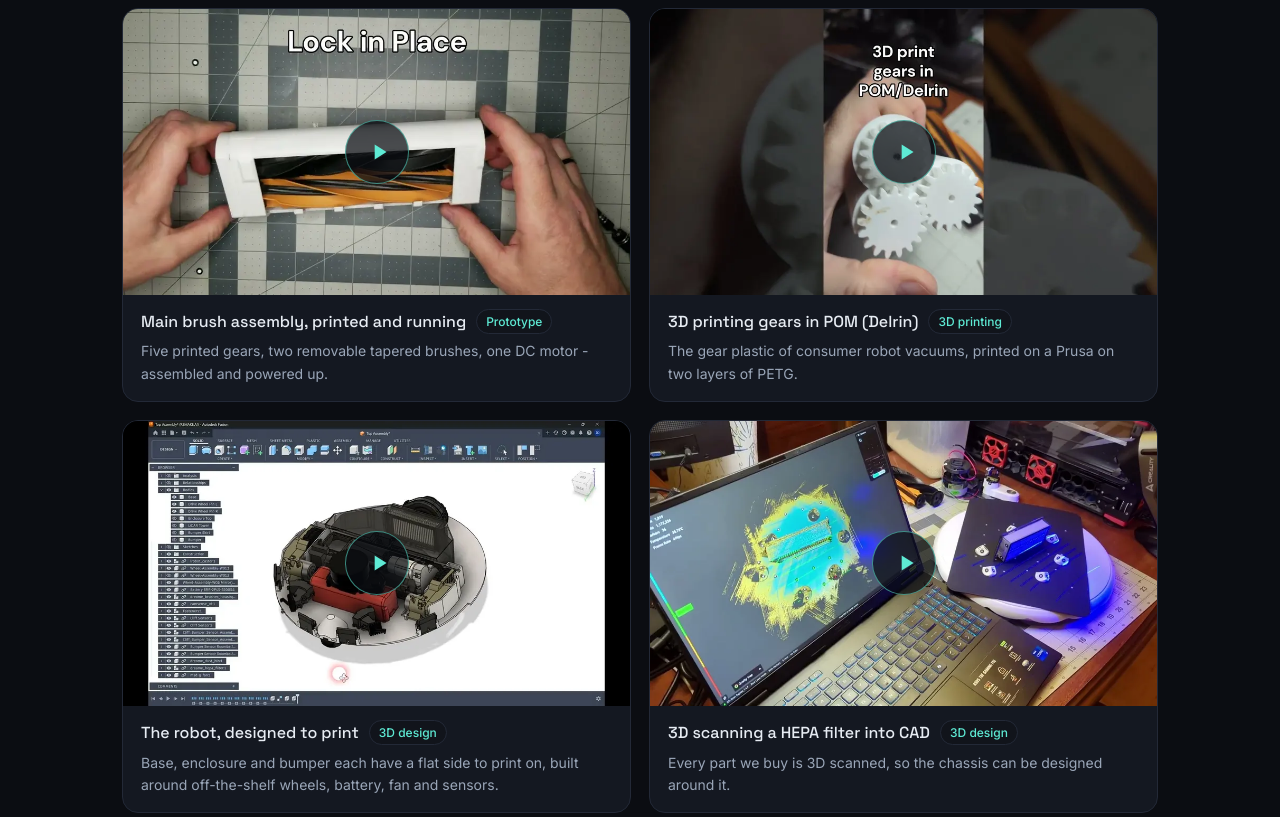
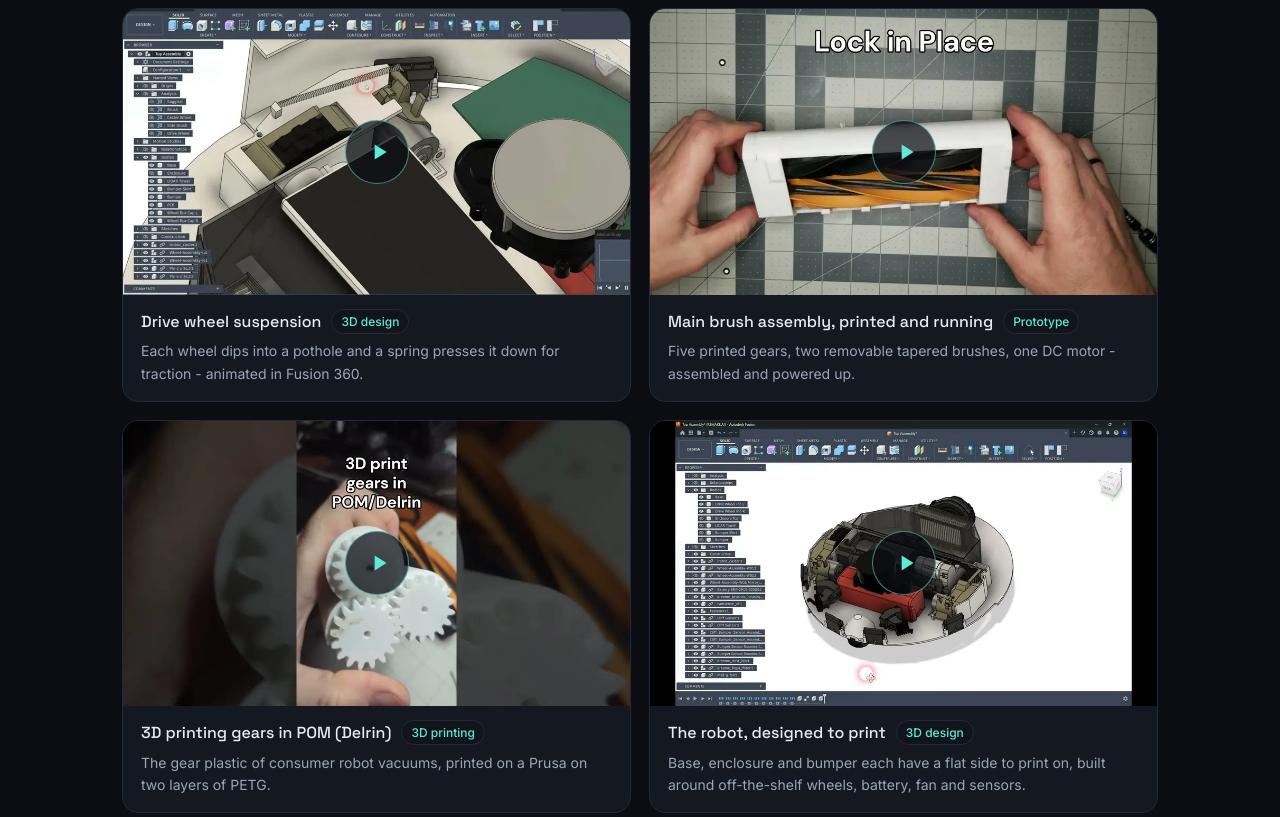
Before and after one commit to oomwoo/oomwoo.github.io, a plain HTML site: page index.html in a window 1280 px wide. Shown: the part 960-1777 px from the top of the page. Drawn offline with Linux system fonts and the light colour scheme.

Commit message:
Landing: drive wheel suspension video leads the showcase; HEPA scan clip retired
Co-Authored-By: Claude Opus 5.5 <noreply@anthropic.com>

```diff
--- a/index.html
+++ b/index.html
@@ -306,6 +306,16 @@
     </div>
     <div class="vids">
       <figure class="vid">
+        <a class="vid-frame" href="https://youtu.be/QjtV0GHJxo4" data-yt="QjtV0GHJxo4" aria-label="Play video: Drive wheel suspension">
+          <img src="assets/video/QjtV0GHJxo4.webp" width="960" height="540" loading="lazy" alt="">
+          <span class="vid-play"><svg viewBox="0 0 24 24" aria-hidden="true"><path d="M8 5v14l11-7z"/></svg></span>
+        </a>
+        <figcaption>
+          <div class="vid-title">Drive wheel suspension <span class="vid-tag">3D design</span></div>
+          <p>Each wheel dips into a pothole and a spring presses it down for traction - animated in Fusion 360.</p>
+        </figcaption>
+      </figure>
+      <figure class="vid">
         <a class="vid-frame" href="https://youtu.be/Dr4NI3pgq-E" data-yt="Dr4NI3pgq-E" aria-label="Play video: Main brush assembly, printed and running">
           <img src="assets/video/Dr4NI3pgq-E.webp" width="960" height="540" loading="lazy" alt="">
           <span class="vid-play"><svg viewBox="0 0 24 24" aria-hidden="true"><path d="M8 5v14l11-7z"/></svg></span>
@@ -333,16 +343,6 @@
         <figcaption>
           <div class="vid-title">The robot, designed to print <span class="vid-tag">3D design</span></div>
           <p>Base, enclosure and bumper each have a flat side to print on, built around off-the-shelf wheels, battery, fan and sensors.</p>
-        </figcaption>
-      </figure>
-      <figure class="vid">
-        <a class="vid-frame" href="https://youtu.be/kI6-am8lMwU" data-yt="kI6-am8lMwU" aria-label="Play video: 3D scanning a HEPA filter into CAD">
-          <img src="assets/video/kI6-am8lMwU.webp" width="960" height="540" loading="lazy" alt="">
-          <span class="vid-play"><svg viewBox="0 0 24 24" aria-hidden="true"><path d="M8 5v14l11-7z"/></svg></span>
-        </a>
-        <figcaption>
-          <div class="vid-title">3D scanning a HEPA filter into CAD <span class="vid-tag">3D design</span></div>
-          <p>Every part we buy is 3D scanned, so the chassis can be designed around it.</p>
         </figcaption>
       </figure>
       <figure class="vid">
```
Also changed, not shown: assets/video/QjtV0GHJxo4.webp (added), assets/video/kI6-am8lMwU.webp (deleted).
